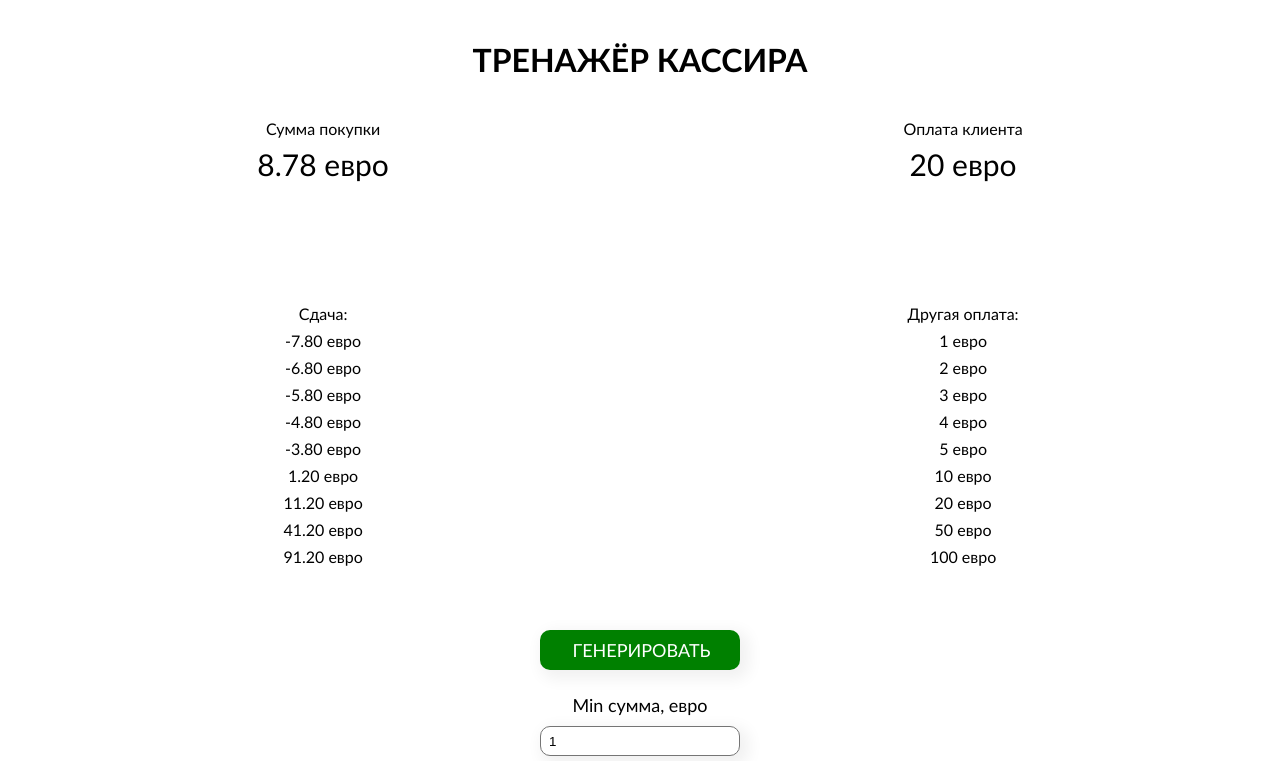
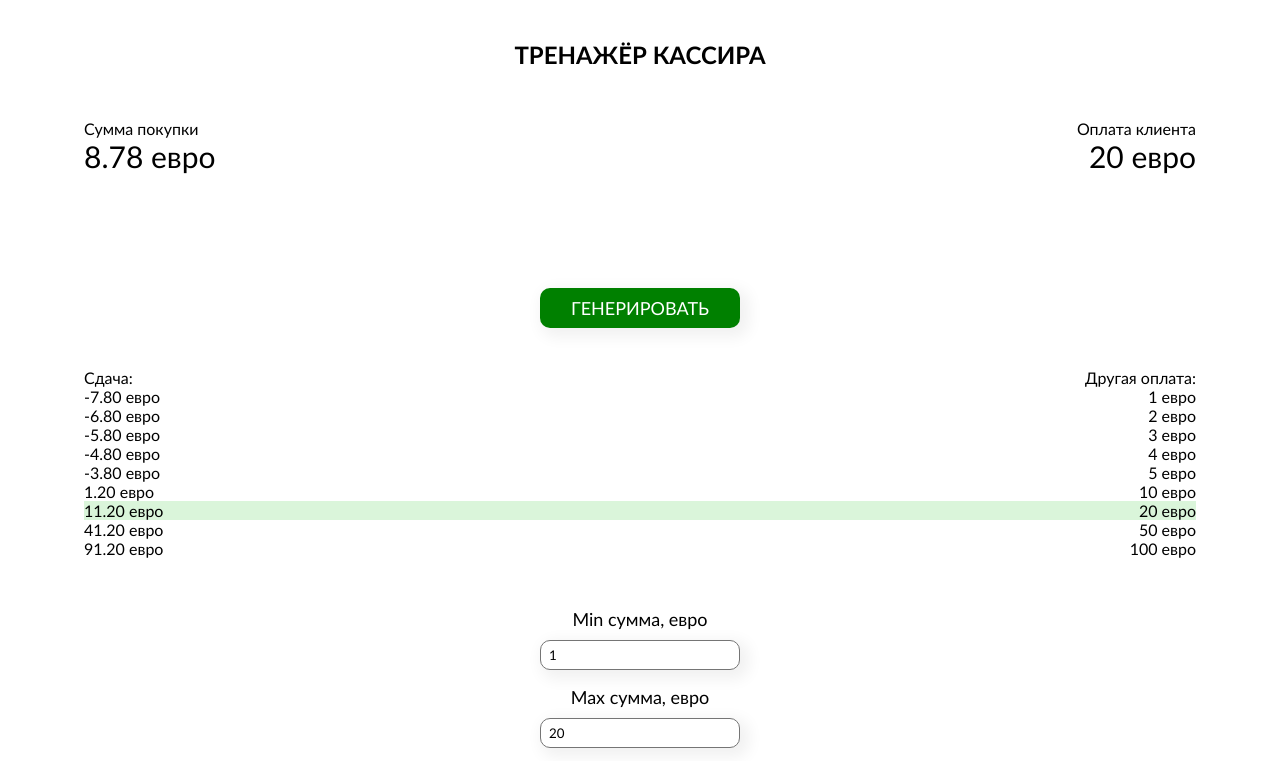
Before and after one commit to Iurrii/-------, a plain HTML site: page index.html in a window 1280 px wide. Both pictures are taken after a click on the button "ГЕНЕРИРОВАТЬ". Shown: the top 761 px of the page. Drawn offline with Linux system fonts and the light colour scheme.

Commit message:
улучшение логики, добавлено выделение текущей ситуации, исправлена вёрстка

```diff
--- a/index.html
+++ b/index.html
@@ -10,90 +10,63 @@
 </head>
 
 <body>
-  <div class="page-container">
+  <section class="page-container">
     <h1 class="page-container__title">Тренажёр кассира</h1>
-    <div class="page-container__wrapper">
+    <div class="wrapper">
 
-      <!-- <div class="wrapper__line-one">
-        <div class="line-one__first">Сумма покупки</div>
-        <div class="line-one__second">Оплата клиента</div>
+      <div class="wrapper__line">
+        <div class="wrapper__item">Сумма покупки</div>
+        <div class="wrapper__item">Оплата клиента</div>
       </div>
-      <div class="wrapper__line-two">
-        <div class="line-two__first sum"></div>
-        <div class="line-two__second current-payment"></div>
+      <div class="wrapper__line">
+        <div class="wrarapper__item sum"></div>
+        <div class="wrapper__item current-payment"></div>
       </div>
-      <div class="wrapper__line-three">
-        <div class="line-three__first">Сдача:</div>
-        <div class="line-three__second">Другая оплата:</div>
+
+      <button class="generate-btn">генерировать</button>
+
+      <div class="wrapper__line">
+        <div class="wrapper__item">Сдача:</div>
+        <div class="wrapper__item">Другая оплата:</div>
       </div>
-      <div class="wrapper__line-four">
-        <div class="line-four__first then">сумма</div>
-        <div class="line-four__second if" data="1">1 евро</div>
+      <div class="wrapper__line">
+        <div class="wrapper__item then">сумма</div>
+        <div class="wrapper__item if" data="1">1 евро</div>
       </div>
-      <div class="wrapper__line-five">
-        <div class="line-five__first then">сумма</div>
-        <div class="line-five__second if" data="2">2 евро</div>
+      <div class="wrapper__line">
+        <div class="wrapper__item then">сумма</div>
+        <div class="wrapper__item if" data="2">2 евро</div>
       </div>
-      <div class="wrapper__line-six">
-        <div class="line-six__first then">сумма</div>
-        <div class="line-six__second if" data="3">3 евро</div>
+      <div class="wrapper__line">
+        <div class="wrapper__item then">сумма</div>
+        <div class="wrapper__item if" data="3">3 евро</div>
       </div>
-      <div class="wrapper__line-seven">
-        <div class="line-seven__first then">сумма</div>
-        <div class="line-seven__second if" data="4">4 евро</div>
+      <div class="wrapper__line">
+        <div class="wrapper__item then">сумма</div>
+        <div class="wrapper__item if" data="4">4 евро</div>
       </div>
-      <div class="wrapper__line-eight">
-        <div class="line-eight__first then">сумма</div>
-        <div class="line-eight__second if" data="5">5 евро</div>
+      <div class="wrapper__line">
+        <div class="wrapper__item then">сумма</div>
+        <div class="wrapper__item if" data="5">5 евро</div>
       </div>
-      <div class="wrapper__line-nine">
-        <div class="line-nine__first then">сумма</div>
-        <div class="line-nine__second if" data="10">10 евро</div>
+      <div class="wrapper__line">
+        <div class="wrapper__item then">сумма</div>
+        <div class="wrapper__item if" data="10">10 евро</div>
       </div>
-      <div class="wrapper__line-ten">
-        <div class="line-ten__first then">сумма</div>
-        <div class="line-ten__second if" data="20">20 евро</div>
+      <div class="wrapper__line">
+        <div class="wrapper__item then">сумма</div>
+        <div class="wrapper__item if" data="20">20 евро</div>
       </div>
-      <div class="wrapper__line-eleven">
-        <div class="line-eleven__first then">сумма</div>
-        <div class="line-eleven__second if" data="50">50 евро</div>
+      <div class="wrapper__line">
+        <div class="wrapper__item then">сумма</div>
+        <div class="wrapper__item if" data="50">50 евро</div>
       </div>
-      <div class="wrapper__line-twelve">
-        <div class="line-twelve__first then">сумма</div>
-        <div class="line-twelve__second if" data="100">100 евро</div>
-      </div> -->
-
-      <div class="wrapper__left-coloumn">
-        <div class="left-column__item">Сумма покупки</div>
-        <div class="left-column__item sum"></div>
-        <div class="left-column__item">Сдача:</div>
-        <div class="left-column__item then">сумма</div>
-        <div class="left-column__item then">сумма</div>
-        <div class="left-column__item then">сумма</div>
-        <div class="left-column__item then">сумма</div>
-        <div class="left-column__item then">сумма</div>
-        <div class="left-column__item then">сумма</div>
-        <div class="left-column__item then">сумма</div>
-        <div class="left-column__item then">сумма</div>
-        <div class="left-column__item then">сумма</div>
-      </div>
-      <div class="wrapper__right-column">
-        <div class="right-column__item ">Оплата клиента</div>
-        <div class="right-column__item current-payment"></div>
-        <div class="right-column__item">Другая оплата:</div>
-        <div class="right-column__item if" data="1">1 евро</div>
-        <div class="right-column__item if" data="2">2 евро</div>
-        <div class="right-column__item if" data="3">3 евро</div>
-        <div class="right-column__item if" data="4">4 евро</div>
-        <div class="right-column__item if" data="5">5 евро</div>
-        <div class="right-column__item if" data="10">10 евро</div>
-        <div class="right-column__item if" data="20">20 евро</div>
-        <div class="right-column__item if" data="50">50 евро</div>
-        <div class="right-column__item if" data="100">100 евро</div>
+      <div class="wrapper__line">
+        <div class="wrapper__item then">сумма</div>
+        <div class="wrapper__item if" data="100">100 евро</div>
       </div>
     </div>
     <div class="page-container__block-inputs">
-      <button class="block-inputs__btn">генерировать</button>
       <label class="block-inputs__input-item">
         <p class="input-item__text">Min сумма, евро</p>
         <input class="input-item__input" type="number" value="1" id="min-value">
@@ -108,7 +81,7 @@
       </label>
 
     </div>
-  </div>
+  </section>
 
   <footer class="footer">
     <div class="footer__left-col">
--- a/script.js
+++ b/script.js
@@ -1,40 +1,60 @@
-let sum = document.querySelector(".sum");
-let currentPayment = document.querySelector(".current-payment");
+//пользовательские настройки и элементы управления
 let minValueSum = +document.getElementById("min-value").value;
 let maxValueSum = +document.getElementById("max-value").value;
 let decimalPlaces = +document.getElementById("decimal-places").value;
+let btnGenerate = document.querySelector(".generate-btn");
 
-let btnGenerate = document.querySelector(".block-inputs__btn");
+//точки вывода данных
+let sum = document.querySelector(".sum");
+let currentPayment = document.querySelector(".current-payment");
+
+//nodeList'ы
 let thenElements = document.querySelectorAll(".then");
 let ifElements = document.querySelectorAll(".if");
 
-let ifValues = [];
-let thenValues = [];
-let banknotes = [1, 2, 3, 4, 5, 10, 20, 50, 100];
+//JS переменные
+const ifValues = [];
+const thenValues = [];
+const banknotes = [1, 2, 3, 4, 5, 10, 20, 50, 100];
+let previousElement = null;
 
+
+
+btnGenerate.addEventListener("click", () => {
+  getRandomValues();
+});
+
+//получает атрибуты элементов с классом if
+//записывает их в массив ifValues
 getDataAttributesFromElementsOfArray(
   getArrayFromNodeList(ifElements),
   ifValues
 );
 
-btnGenerate.addEventListener("click", () => {
-  getRandomValues();
-});
+
 
 function getRandomValues() {
   let thenValues = [];
+  //сгенерировать рандомное значение суммы покупки согласно аргументам
   let randomSum = getRandomFloat(minValueSum, maxValueSum, decimalPlaces);
+  //сгенерировать рандомное значение оплаты клиента
   let randomPayment = arrayRandElement(banknotes);
+
+  //найти и изменить элемент
+  searchParentForElementWithData(ifElements, randomPayment);
 
   if (randomPayment >= randomSum) {
     ifValues.map((elem) => {
       let randomSumTo005 = roundTo005(randomSum);
-
+      //в массив thenValues записать округлённое значение выражения
       thenValues.push((elem - randomSumTo005).toFixed(decimalPlaces));
-      sum.innerHTML = `${randomSum} евро`;
-      currentPayment.innerHTML = `${randomPayment} евро`;
     });
 
+    //вывести на экран рандомную сумму и рандомный платёж
+    sum.innerHTML = `${randomSum} евро`;
+    currentPayment.innerHTML = `${randomPayment} евро`;
+
+    //вывести на экран список элементов с содержимым из массива thenValues
     getArrayFromNodeList(thenElements).map((elem, index) => {
       elem.innerHTML = `${thenValues[index]} евро`;
     });
@@ -57,13 +77,42 @@ function getDataAttributesFromElementsOfArray(fromArray, toArray) {
   });
 }
 
+//функция ищет родителя у элемента из списка элементов с заданным data
+function searchParentForElementWithData(listOfElements, data) {
+  listOfElements.forEach((item) => {
+
+    let dataAttribute = +item.getAttribute("data");
+
+    if (dataAttribute === data) {
+
+      previousElement = item.parentElement;
+      //если текущий элемент != прошлому
+      if (item.parentElement !== previousElement) {
+        //переключить класс у найденного элемента
+        highlightingElementToggle(item.parentElement, "active-line");
+
+      } else {
+        item.parentElement.classList.add('active-line');
+      }
+
+    } else {
+      item.parentElement.classList.remove("active-line");
+    }
+  });
+}
+
+//переключает класс у элемента
+function highlightingElementToggle(element, className) {
+  element.classList.toggle(className);
+}
+
 //функция возвращает рандомное число в промежутке min-max и
 //округляет его до decimal знаков после запятой
 function getRandomFloat(min, max, decimal) {
   return (Math.random() * (max - min) + min).toFixed(decimal);
 }
 
-//фукция возвращает значение рандомного элемента массива
+//функция возвращает значение рандомного элемента массива
 function arrayRandElement(arr) {
   var rand = Math.floor(Math.random() * arr.length);
   return arr[rand];
--- a/style.css
+++ b/style.css
@@ -2,24 +2,70 @@
    -moz-appearance: textfield;
    -webkit-appearance: textfield;
    appearance: textfield;
-
-};
+ }
 
  input[type="number"]::-webkit-outer-spin-button,
-
  input[type="number"]::-webkit-inner-spin-button {
    display: none;
  }
 
-p, body {
+ * {
+   box-sizing: border-box;
    margin: 0;
-  font-family:'Gill Sans', 'Gill Sans MT', Calibri,
+   font-family: 'Gill Sans', 'Gill Sans MT', Calibri,
      'Trebuchet MS', sans-serif;
  }
+
 
  a {
    color: white;
  }
+
+
+
+
+ .wrapper {
+   width: 90vw;
+   margin: auto;
+   display: flex;
+   flex-direction: column;
+   padding: 10px 20px;
+   margin-bottom: 40px;
+ }
+
+ .wrapper__line {
+   display: flex;
+   flex-direction: row;
+   justify-content: space-between;
+ }
+
+ .wrapper__item {
+   display: block;
+   width: auto;
+   align-items: center;
+ }
+
+ .sum {
+   height: 150px;
+   font-size: 30px;
+   font-weight: 400;
+ }
+
+ .current-payment {
+   height: 150px;
+   font-size: 30px;
+   font-weight: 400;
+ }
+
+
+
+ .active-line {
+   background-color: rgb(218, 245, 218);
+   ;
+ }
+
+
+
 
  .page-container {
    width: 100%;
@@ -42,51 +88,18 @@ a {
 
  }
 
-.wrapper__left-coloumn {
-  display: flex;
-  flex-direction: column;
-  text-align: center;
-
-}
-
-.wrapper__right-column {
-  display: flex;
-  flex-direction: column;
-  text-align: center;
-}
-
-.sum {
-  height: 150px;
-  font-size: 30px;
-  font-weight: 400;
-}
-
-.current-payment {
-  height: 150px;
-  font-size: 30px;
- font-weight: 400;
-}
-
-.left-column__item {
-  margin-bottom: 1vh;
-}
-
-.right-column__item {
-  margin-bottom: 1vh;
-}
-
  .page-container__block-inputs {
    display: flex;
    flex-direction: column;
    justify-content: center;
-  align-items:center;
+   align-items: center;
    width: 100%;
    margin: auto;
    padding-bottom: 20%;
 
  }
 
-.block-inputs__btn {
+ .generate-btn {
    display: block;
    border-radius: 10px;
    width: 200px;
@@ -95,17 +108,16 @@ a {
    text-transform: uppercase;
    font-size: 18px;
    font-weight: 500;
-  font-family:'Gill Sans', 'Gill Sans MT', Calibri,
-    'Trebuchet MS', sans-serif;
    background-color: green;
-  padding: 5px 5px 5px 8px;
-  box-sizing: border-box;
+   padding: 5px;
    border: none;
    box-shadow: 5px 5px 15px 4px rgba(0, 0, 0, 0.06);
-  margin-bottom: 3vh;
+   margin: auto;
+   margin-bottom: 40px;
 
  }
-.block-inputs__btn:active {
+
+ .generate-btn:active {
    color: green;
    background-color: white;
  }
@@ -115,7 +127,7 @@ a {
    width: 200px;
    text-align: center;
    font-size: 18px;
-  font-family:'Gill Sans', 'Gill Sans MT', Calibri,
+   font-family: 'Gill Sans', 'Gill Sans MT', Calibri,
      'Trebuchet MS', sans-serif;
    margin-bottom: 2vh;
  }
@@ -131,7 +143,13 @@ a {
    box-shadow: 5px 5px 15px 4px rgba(0, 0, 0, 0.06);
  }
 
+
+
  /*FOOTER*/
+
+
+
+
  .footer {
    display: flex;
    justify-content: space-between;
@@ -142,6 +160,7 @@ a {
    font-weight: 400;
    color: white;
  }
+
  @media (max-width: 575px) {
    .footer {
      height: 10vh;
```
Lines whose indentation alone changed are shown as unchanged.
